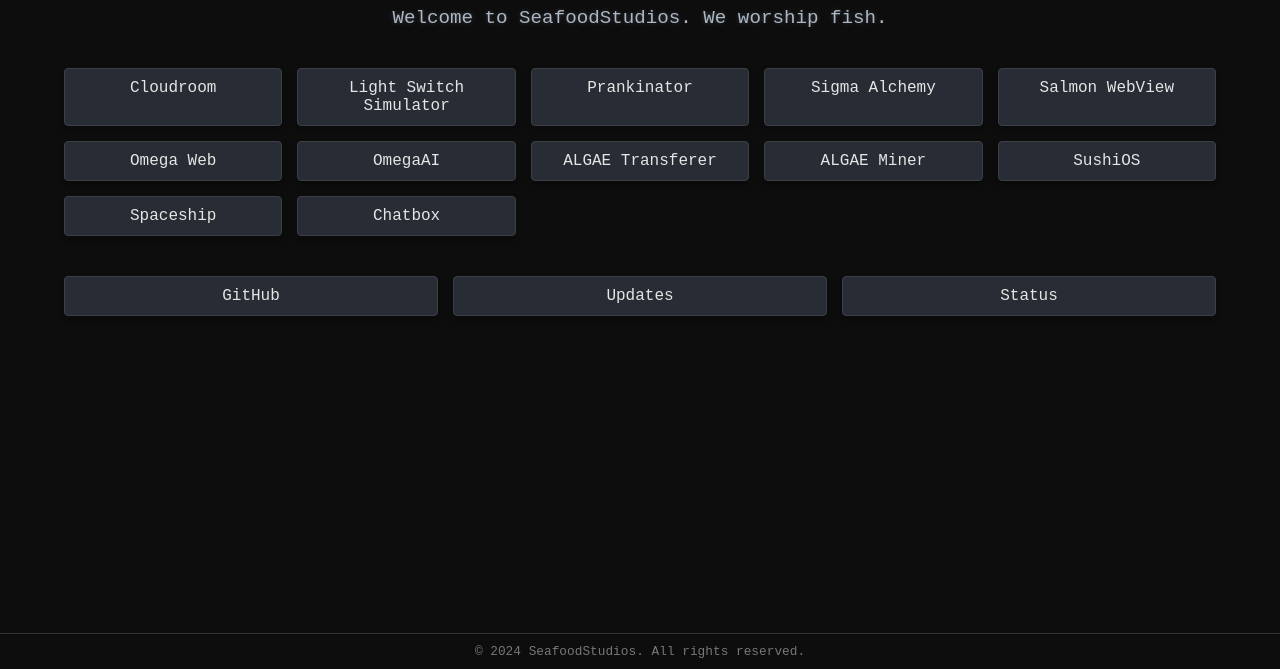
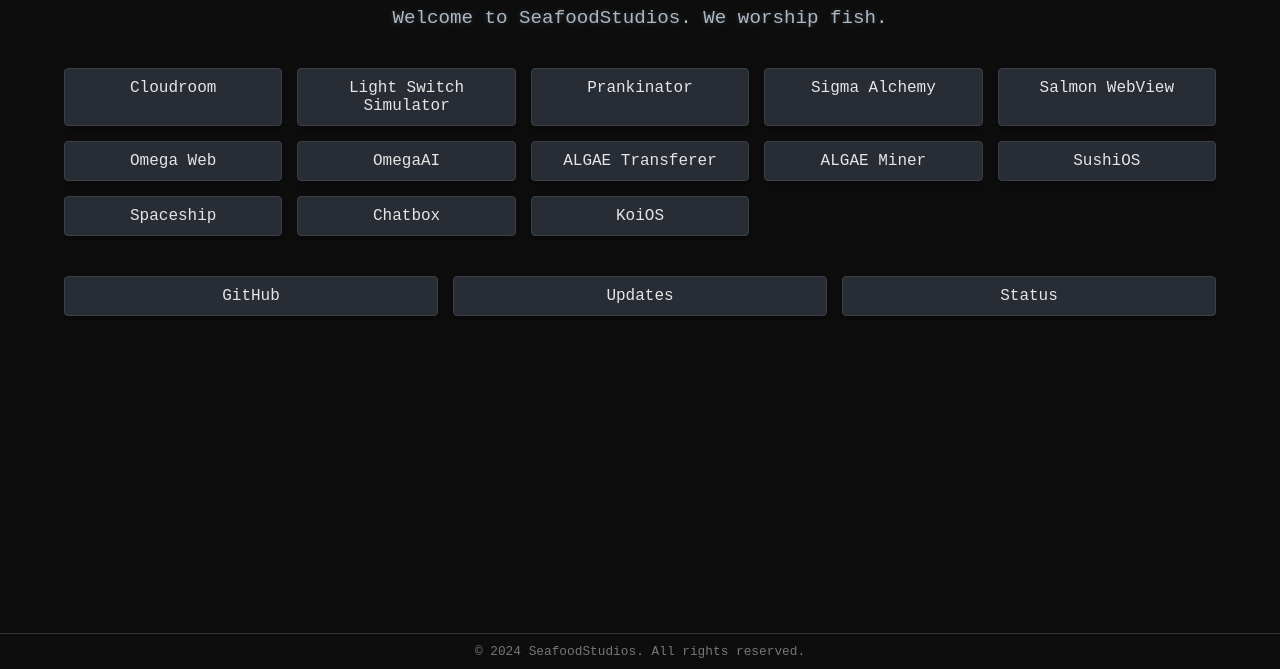
Before and after one commit to SeafoodStudios/SeafoodStudiosMain, a plain HTML site: page index.html in a window 1280 px wide. Shown: the part 131-800 px from the top of the page. Drawn offline with Linux system fonts and the light colour scheme.

Commit message:
Update index.html

```diff
--- a/index.html
+++ b/index.html
@@ -100,6 +100,7 @@
     <a href="https://sushios.seafoodstudios.com" target="_blank">SushiOS</a>
     <a href="https://spaceship.seafoodstudios.com/" target="_blank">Spaceship</a>
     <a href="https://chatbox.seafoodstudios.com/" target="_blank">Chatbox</a>
+    <a href="https://koios.seafoodstudios.com/" target="_blank">KoiOS</a>
   </div>
   <div class="projects-container">
     <a href="https://github.com/SeafoodStudios" target="_blank">GitHub</a>
```
